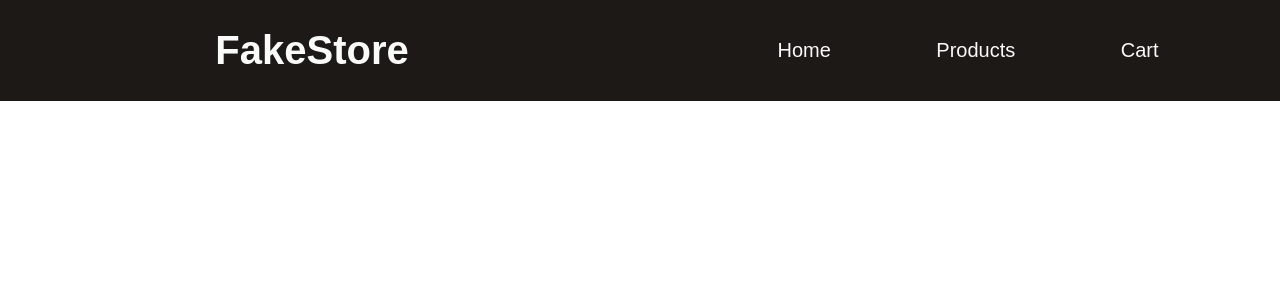
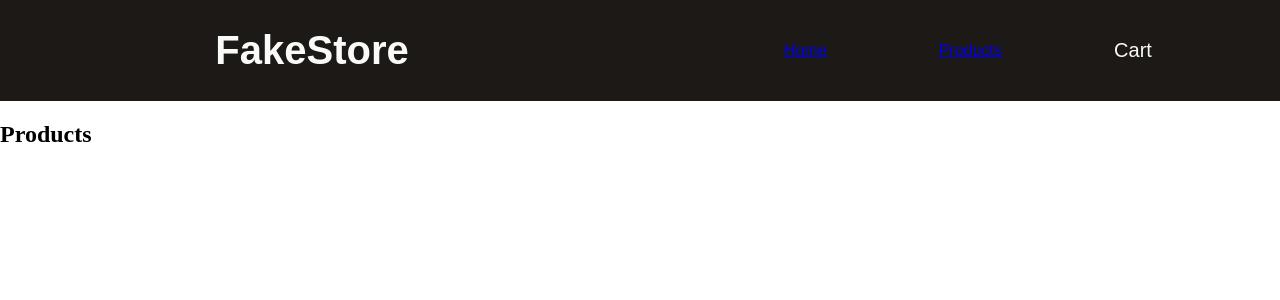
Before and after one commit to gefgu/shopping-cart, a React (Create React App) app: page /products in a window 1280 px wide. Shown: the top 300 px of the page. Built offline with nearby package versions, Linux system fonts and the light colour scheme.

Commit message:
Add navbar navigation between home and products

```diff
--- a/src/App.js
+++ b/src/App.js
@@ -1,12 +1,15 @@
 import "./styles/app.css";
 import Header from "./components/Header";
 import RouteSwtich from "./RouteSwitch";
+import { BrowserRouter } from "react-router-dom";
 
 const App = () => {
   return (
     <div className="app">
-      <Header />
-      <RouteSwtich />
+      <BrowserRouter>
+        <Header />
+        <RouteSwtich />
+      </BrowserRouter>
     </div>
   );
 };
--- a/src/RouteSwitch.js
+++ b/src/RouteSwitch.js
@@ -1,15 +1,13 @@
-import { BrowserRouter, Routes, Route } from "react-router-dom";
+import { Routes, Route } from "react-router-dom";
 import Home from "./components/Home";
 import ProductList from "./components/ProductList";
 
 const RouteSwtich = () => {
   return (
-    <BrowserRouter>
-      <Routes>
-        <Route path="/" element={<Home />} />
-        <Route path="/shop" element={<ProductList />} />
-      </Routes>
-    </BrowserRouter>
+    <Routes>
+      <Route path="/" element={<Home />} />
+      <Route path="/products" element={<ProductList />} />
+    </Routes>
   );
 };
 
--- a/src/components/Header.js
+++ b/src/components/Header.js
@@ -1,12 +1,13 @@
 import "../styles/header.css";
+import { Link } from "react-router-dom";
 
 const Header = () => {
   return (
     <div className="header">
       <h1>FakeStore</h1>
       <nav>
-        <div>Home</div>
-        <div>Products</div>
+        <Link to="">Home</Link>
+        <Link to="products">Products</Link>
         <div>Cart</div>
       </nav>
     </div>
```
